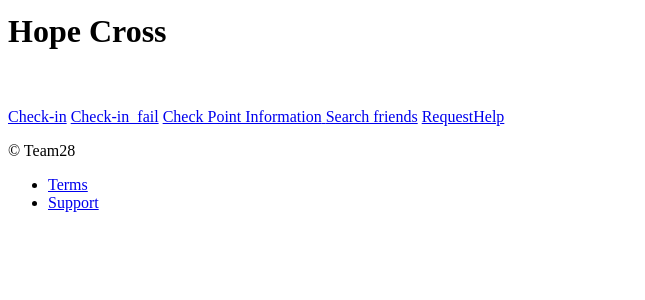
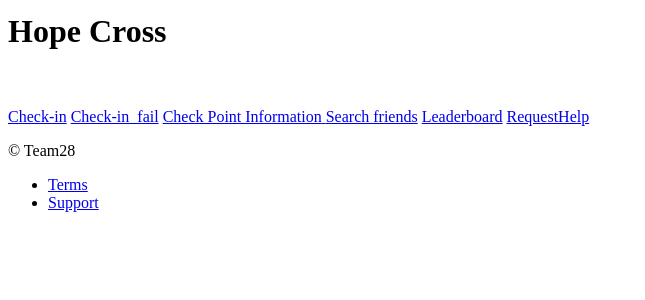
Before and after one commit to terenzzzz/TheBigWalk, a Rails app: page /walkers in a window 1280 px wide. Shown: the part 346-646 px from the top of the page, without its empty margins (0-645 px from the left). Run offline with Rails 7, Linux system fonts and the light colour scheme; a user stored in the database is signed in; parts of the project's set-up code (start-up, migrations or seed data) failed here and were passed over; some libraries are stand-ins or nearby versions.

Commit message:
Created leaderboard page and added Participant, Marshal and Admin tags

```diff
--- /dev/null
+++ b/app/views/pages/leaderboard.html.haml
@@ -0,0 +1,4 @@
+%h1 Leaderboard
+
+//= url: leaderboard_path
+//= f.input label: "123"
--- a/app/views/walkers/index.html.haml
+++ b/app/views/walkers/index.html.haml
@@ -14,7 +14,8 @@
 .d-grid.gap-2
     =link_to "Check-in", check_in_walkers_path, class: 'btn btn-primary primary-button'
     =link_to "Check-in_fail", check_in_fail_walkers_path, class: 'btn btn-primary primary-button'
-    =link_to checkpoint_info_walkers_path,class: 'btn btn-primary primary-button' do
+    =link_to checkpoint_info_walkers_path, class: 'btn btn-primary primary-button' do
         %span Check Point Information
     =link_to "Search friends", search_walkers_path, class: 'btn btn-primary primary-button'
+    =link_to "Leaderboard", leaderboard_pages_path, class: 'btn btn-primary primary-button'
     =link_to "RequestHelp", help_walkers_path, class: 'btn btn-primary primary-button'
--- a/config/routes.rb
+++ b/config/routes.rb
@@ -5,6 +5,10 @@ Rails.application.routes.draw do
   devise_for :users
   resources :users
 
+  resources :pages do
+    get 'leaderboard', on: :collection
+
+  end
 
   resources :walkers do
     get 'check_in', on: :collection
```
Also changed, not shown: spec/factories/events.rb (+8 -8 lines), db/schema.rb.
